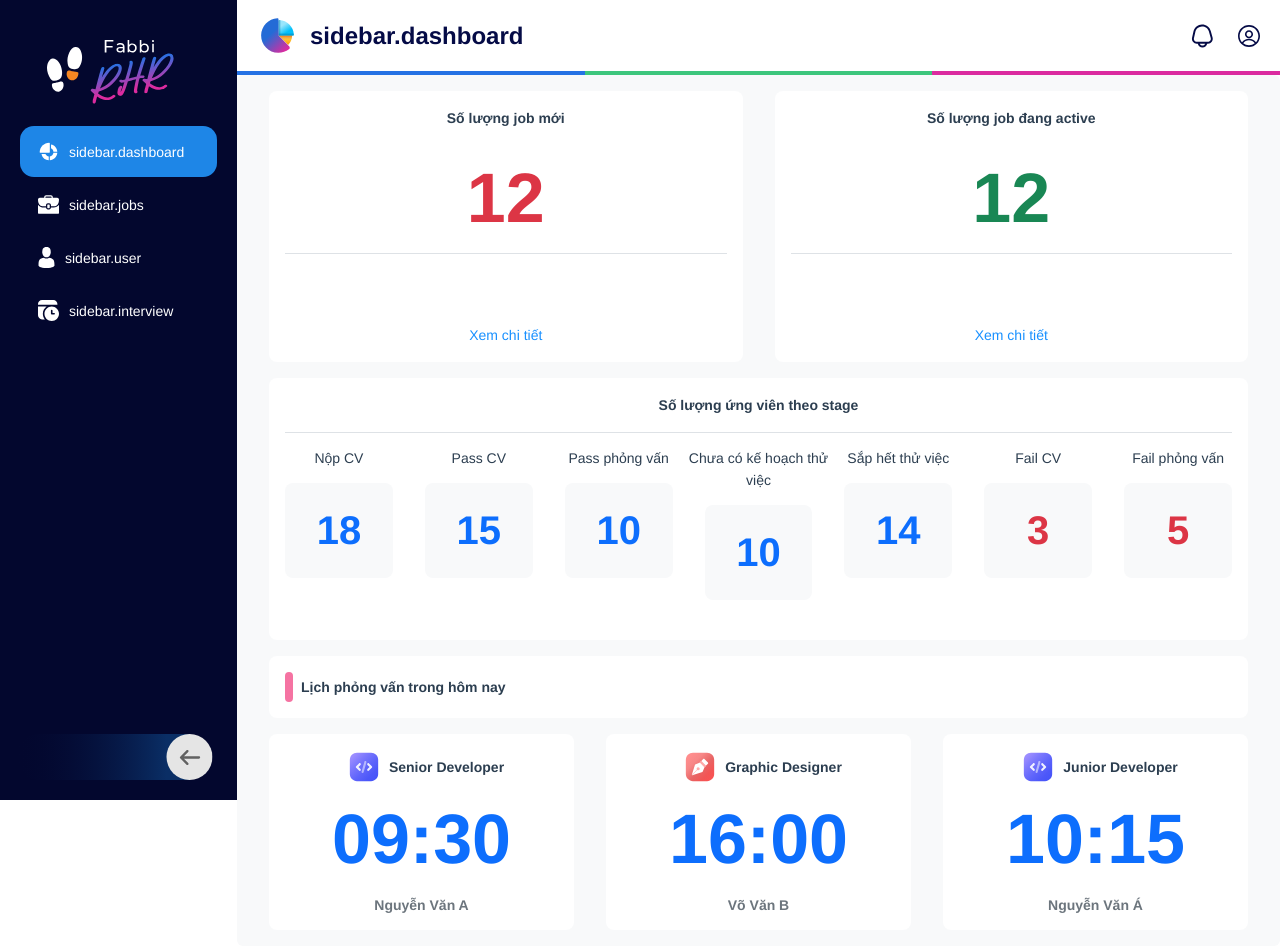
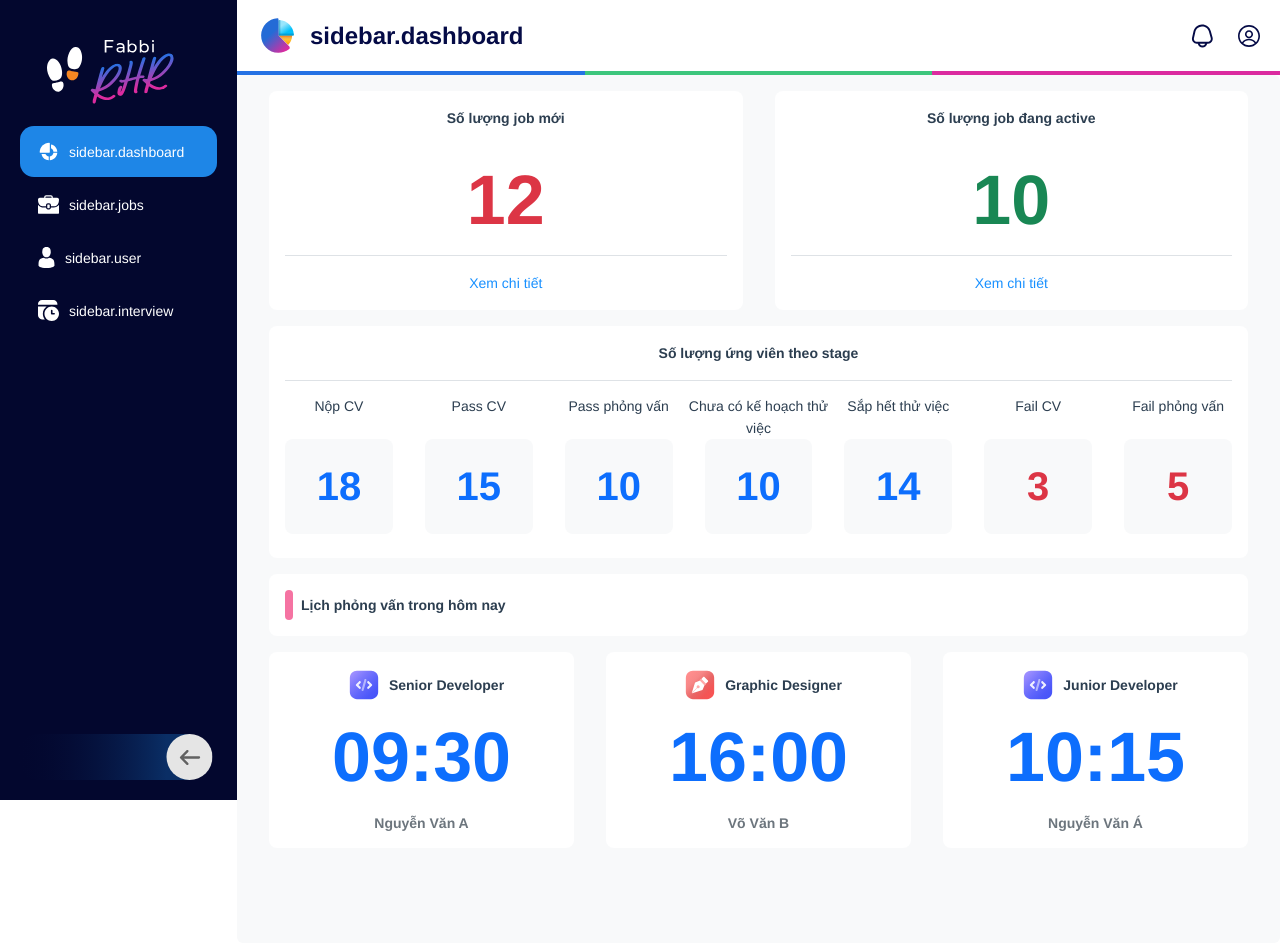
Before and after one commit to ducnh0-fabbi/base_fe, a Vue app: page / in a window 1280 px wide. Built offline with nearby package versions, Linux system fonts and the light colour scheme; no server answers.

Commit message:
[RHR_REC-17][Dashboard UI]

```diff
--- /dev/null
+++ b/src/assets/style/pages/_dashboard.scss
@@ -0,0 +1,26 @@
+@use '../abstracts/colors'as *;
+
+.dashboard-body {
+  min-height: 62em;
+  .width-half {
+    width: 50%;
+  }
+  .list-stage {
+    .w20 {
+      width: 20%;
+      .title {
+        height: 20px;
+      }
+    }
+  }
+  .size-number {
+    font-size: 5em;
+  }
+  .prelabel {
+    width: 8px;
+    height: 30px;
+
+    background: #F573A2;
+    border-radius: 14px;
+  }
+}
--- a/src/assets/style/style.scss
+++ b/src/assets/style/style.scss
@@ -9,3 +9,4 @@
 @import './pages/calendar';
 @import './pages/login';
 @import './pages/job-rhr';
+@import './pages/dashboard';
--- a/src/views/DashBoard.vue
+++ b/src/views/DashBoard.vue
@@ -1,25 +1,24 @@
 <template>
-  <div class="card border-0 bg-light dashboard">
+  <div class="card border-0 bg-light dashboard-body">
     <div class="card-body">
       <div class="d-flex jutify-content-between mb-3">
         <div class="bg-white mx-3 rounded-3 width-half py-3">
           <p class="fw-bold">Số lượng job mới</p>
-          <p class="fw-bold text-danger border-bottom mx-3 size-number">{{ qty_new_jobs }}</p>
+          <p class="fw-bold text-danger border-bottom m-3 size-number">{{ qty_new_jobs }}</p>
           <a href="" class="text-decoration-none">Xem chi tiết</a>
         </div>
         <div class="bg-white mx-3 rounded-3 width-half py-3">
           <p class="fw-bold">Số lượng job đang active</p>
-          <p class="fw-bold text-success border-bottom mx-3 size-number">{{ qty_active_jobs }}</p>
+          <p class="fw-bold text-success border-bottom m-3 size-number">{{ qty_active_jobs }}</p>
           <a href="" class="text-decoration-none">Xem chi tiết</a>
         </div>
       </div>
       <div class="bg-white mx-3 mb-3 rounded-3">
         <p class="fw-bold border-bottom mx-3 py-3">Số lượng ứng viên theo stage</p>
-        <div class="d-flex">
-          <div v-for="(item, index) in qty_candidate_stages" :key="index" class="width-half">
-            <p>{{ item?.title }}</p>
-            <p class="fw-bold p-3 mx-3 bg-light fs-1 rounded-3 text-primary" :class="{'text-danger': item.isFail}">{{
-            item?.quantity }}</p>
+        <div class="d-flex list-stage">
+          <div v-for="(item, index) in qty_candidate_stages" :key="index" class="w20">
+            <p class="title">{{ item?.title }}</p>
+            <p class="fw-bold p-3 mx-3 my-4 bg-light fs-1 rounded-3 text-primary" :class="{'text-danger': item.isFail}">{{ item?.quantity }}</p>
           </div>
         </div>
       </div>
@@ -47,7 +46,7 @@
 import { ref, reactive } from 'vue';
 
 let qty_new_jobs = ref(12);
-let qty_active_jobs = ref(12);
+let qty_active_jobs = ref(10);
 let qty_candidate_stages = reactive([
   {
     title: "Nộp CV",
@@ -105,91 +104,4 @@ let interview_schedule_todays = reactive([
     candidate: "Nguyễn Văn Á"
   },
 ]);
-//   data() {
-//     return {
-//       qty_new_jobs: 12,
-//       qty_active_jobs: 10,
-//       qty_candidate_stages: [
-//         {
-//           title: "Nộp CV",
-//           quantity: 18,
-//           isFail: false,
-//         },
-//         {
-//           title: "Pass CV",
-//           quantity: 15,
-//           isFail: false,
-//         },
-//         {
-//           title: "Pass phỏng vấn",
-//           quantity: 10,
-//           isFail: false,
-//         },
-//         {
-//           title: "Chưa có kế hoạch thử việc",
-//           quantity: 10,
-//           isFail: false,
-//         },
-//         {
-//           title: "Sắp hết thử việc",
-//           quantity: 14,
-//           isFail: false,
-//         },
-//         {
-//           title: "Fail CV",
-//           quantity: 3,
-//           isFail: true,
-//         },
-//         {
-//           title: "Fail phỏng vấn",
-//           quantity: 5,
-//           isFail: true,
-//         },
-//       ],
-//       interview_schedule_todays: [
-//         {
-//           type: "developer",
-//           position: "Senior Developer",
-//           time: "09:30",
-//           candidate: "Nguyễn Văn A"
-//         },
-//         {
-//           type: "designer",
-//           position: "Graphic Designer",
-//           time: "16:00",
-//           candidate: "Võ Văn B"
-//         },
-//         {
-//           type: "developer",
-//           position: "Junior Developer",
-//           time: "10:15",
-//           candidate: "Nguyễn Văn Á"
-//         },
-//       ]
-//     };
-//   },
-//   methods: {
-//   },
-// };
 </script>
-<style lang="scss" scoped>
-.dashboard {
-  min-height: 54em;
-}
-
-.width-half {
-  width: 50%;
-}
-
-.size-number {
-  font-size: 5em;
-}
-
-.prelabel {
-  width: 8px;
-  height: 30px;
-
-  background: #F573A2;
-  border-radius: 14px;
-}
-</style>
```
